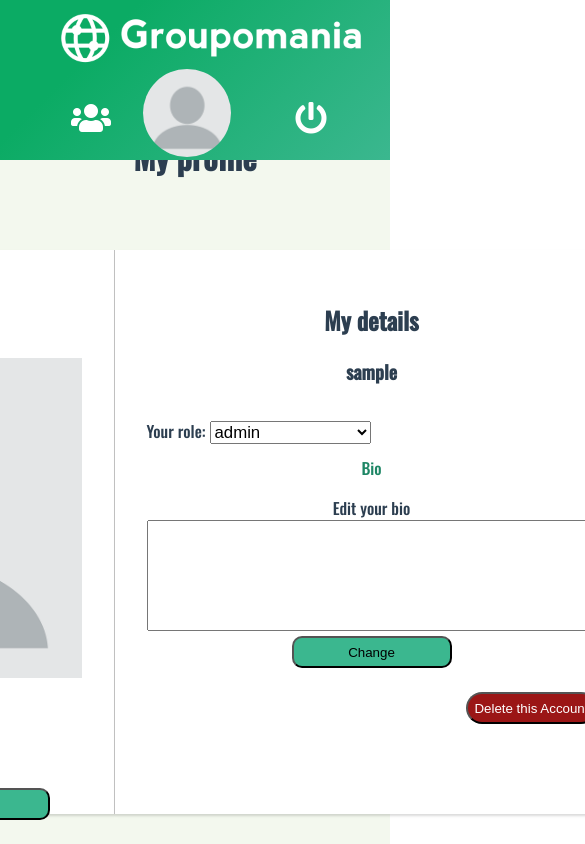
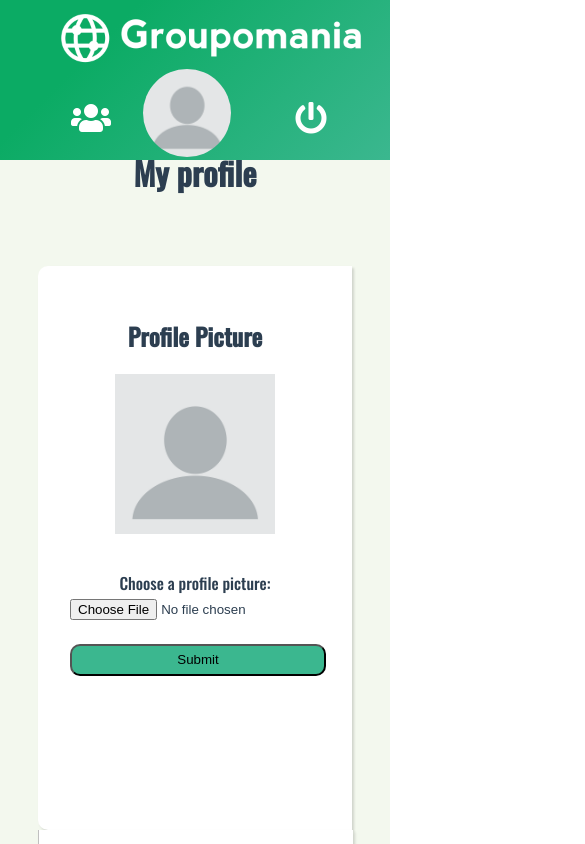
Before and after one commit to adriben/AdrienBenete_7_19112021-, a Vue app in the folder client/: page /userInfos in a window 390 px wide. Shown: the top 844 px of the page, 585 px wide, since content can reach past the window. Built offline with nearby package versions, Linux system fonts and the light colour scheme; no server answers; sample sign-in values are in the browser's storage.

Commit message:
correction de quelques bugs pour la version responsive

```diff
--- a/client/src/components/Comment.vue
+++ b/client/src/components/Comment.vue
@@ -156,6 +156,15 @@
   border: 1px solid rgba(128, 128, 128, 0.281);
   box-shadow: 0 0 5px rgba(0, 0, 0, 0.05), 2px 2px 5px rgba(0, 0, 0, 0.1);
   animation: slow-display 300ms ease-out;
+  @media screen and (max-width: 800px){
+    width: 500px;
+  }
+  @media screen and (max-width: 600px){
+    width: 400px;
+  }
+  @media screen and (max-width: 500px){
+    width: 290px;
+  }
 
   h4 {
     padding-top: 0;
@@ -176,6 +185,16 @@
   display: flex;
   margin: 0rem 0 0.6rem -2rem;
   border-radius: 20px;
+  @media screen and (max-width: 800px){
+    width: 480px;
+  }
+  @media screen and (max-width: 600px){
+    width: 380px;
+  }
+  @media screen and (max-width: 500px){
+    width: 280px;
+  }
+
 
   .fa-times-circle {
     font-size: 140%;
--- a/client/src/views/Modification.vue
+++ b/client/src/views/Modification.vue
@@ -109,17 +109,31 @@
 <style scoped lang="scss">
 .modifications {
   width: 100%;
+
   img {
     width: 600px;
     max-height: 600px;
     object-fit: cover;
+    @media screen and (max-width: 630px){
+    width: 480px;
+  }
+  @media screen and (max-width: 600px){
+    width: 380px;
+  }
+  @media screen and (max-width: 500px){
+    width: 280px;
+  }
   }
   .post {
     padding-top: 15rem;
 
+
     .post-content {
       font-size: 110%;
       margin-top: 1.5rem;
+      @media screen and (max-width: 500px){
+    width: 280px;
+  }
     }
   }
   .error-message {
@@ -127,4 +141,6 @@
     font-size: 140%;
   }
 }
+
+
 </style>
--- a/client/src/views/Team.vue
+++ b/client/src/views/Team.vue
@@ -95,9 +95,17 @@
   }
   ul {
     padding-top: 3rem;
-    display: flex;
+    display: grid;
     grid-template-columns: 1fr 1fr 1fr 1fr;
-    @media screen and (max-width: 800px) {}
+    @media screen and (max-width: 1600px) {
+      grid-template-columns: 1fr 1fr 1fr;
+    }
+    @media screen and (max-width: 1200px) {
+      grid-template-columns: 1fr 1fr;
+    }
+    @media screen and (max-width: 800px) {
+      grid-template-columns: 1fr
+    }
   }
   li {
     animation: arriving-from-left 500ms ease-out;
--- a/client/src/views/UserInfos.vue
+++ b/client/src/views/UserInfos.vue
@@ -156,7 +156,7 @@
 .user-infos {
   width: 100%;
   h1 {
-    padding-top: 7rem;
+    padding-top: 8rem;
   }
 }
 .info-container {
@@ -194,6 +194,18 @@
     border-top-left-radius: 0;
     border-bottom-left-radius: 0;
     box-shadow: rgba(0, 0, 0, 0.15) 1.95px 1.95px 2.6px;
+    @media screen and (max-width: 900px) {
+
+      width: 420px;
+      border-radius: 0;
+      margin-left: 5rem;
+    }
+    @media screen and (max-width: 500px) {
+      width: 250px;
+    margin-right: 5rem;
+
+    }
+
 
     #username {
       height: 2rem;
@@ -223,4 +235,31 @@
     color: white;
   }
 }
+
+@media screen and (max-width: 900px) {
+      .info-container{
+
+        flex-direction: column;
+        margin: 0;
+        .image-details{
+          margin-left: 0rem;
+          margin-right: 0;
+        }
+        #textarea{
+          width: 150px;
+        }
+      }
+    }
+
+    @media screen and (max-width: 500px) {
+
+      .image-details{
+
+         width: 250px;
+  img{
+     width: 10rem;
+  }
+
+    }
+    }
 </style>
```
Also changed, not shown: 1 other file (tests, documents, lock files or other folders).
